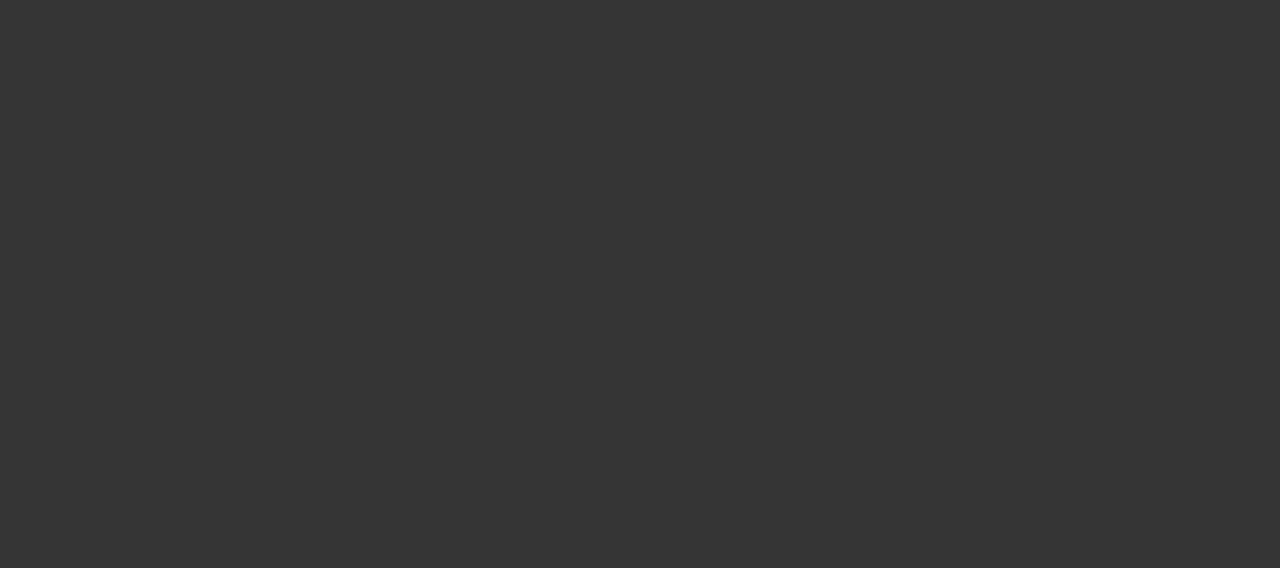
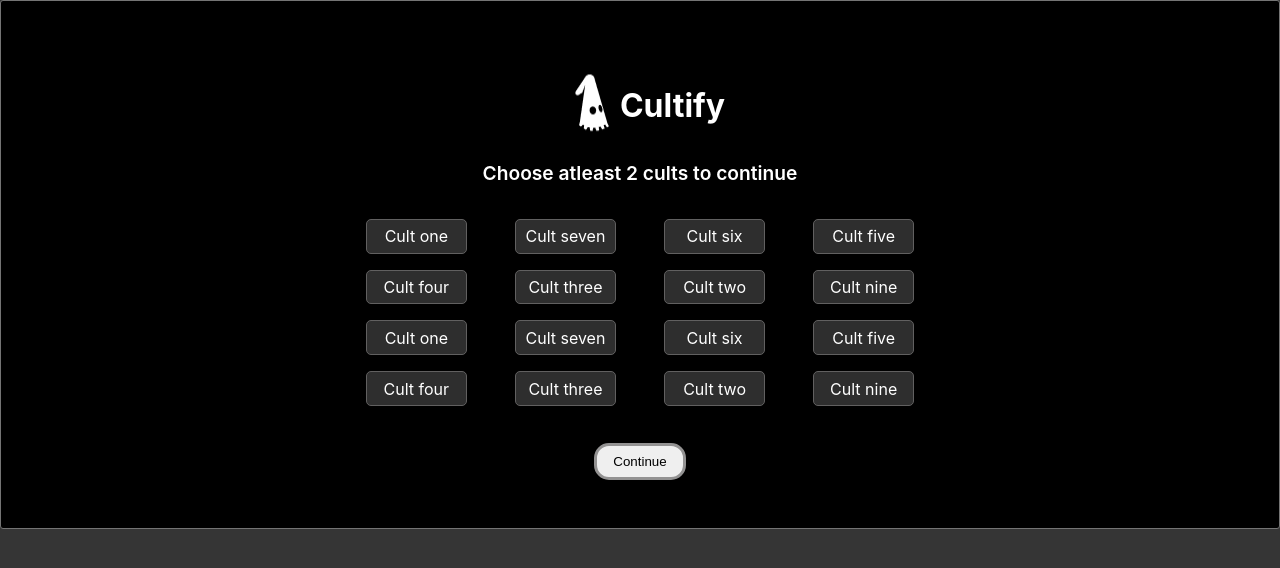
Before and after one commit to SayanMunshi-blank36/Cultify-frontend, a React (Create React App) app in the folder frontend/: page /selection in a window 1280 px wide. Before the commit this address had no page. Shown: the top 568 px of the page. Built offline with nearby package versions, Linux system fonts and the light colour scheme.

Commit message:
created selection page as well as a component, use selection component in profile preferences

```diff
--- a/frontend/src/App.js
+++ b/frontend/src/App.js
@@ -4,6 +4,7 @@ import './App.css';
 import Home from "./pages/Home";
 import SignUp from "./pages/SignUp";
 import SignIn from "./pages/SignIn";
+import Selection from "./pages/Selection";
 
 function App() {
   return (
@@ -12,6 +13,7 @@ function App() {
                 <Route path="/" element={<Home />} />
                 <Route path="/signin" element={<SignIn />} />
                 <Route path="/signup" element={<SignUp />} />
+                <Route path="/selection" element={<Selection />} />
             </Routes>
         </BrowserRouter>
   );
--- /dev/null
+++ b/frontend/src/componenets/CultSelection.css
@@ -0,0 +1,68 @@
+.cultSelection{
+    display: flex;
+    flex-direction: column;
+    justify-content: center;
+    align-items: center;
+    padding: 3rem;
+    border: 1px solid #747474;
+    border-radius: 3px;
+    background-color: #000;
+    color: #fff;
+
+}
+.heading {
+    display: flex;
+    flex-direction: row;
+    justify-content: center;
+    padding: 1rem;
+
+}
+
+.detail {
+    font-size: 1.2rem;
+    font-weight: 600;
+    line-height: 20px;
+    margin: 0px 40px 20px 40px;
+}
+
+.cults {
+    padding: 1rem;
+    display: grid;
+    grid-template-columns: 1fr 1fr 1fr 1fr;
+    row-gap: 1rem;
+    column-gap: 3rem;
+
+}
+@keyframes zoom-in{
+    0% {
+      transform: scale(1);
+    }
+    100% {
+      transform: scale(1.2);
+    }
+  }
+.cult{
+    text-align: center;
+    padding: 0.4rem 0.6rem;
+    border: 1px solid rgb(97, 96, 96);
+    border-radius: 5px;
+    background-color: #2e2e2e;
+    transform: scale(1);
+}
+
+
+.cult:hover{
+    cursor: pointer;
+    animation: zoom-in 0.3s ease-in-out ;
+    transform: scale(1.2);
+}
+
+.cultSelection-btn{
+    margin-top: 1.3rem;
+    padding: 0.5rem 1rem;
+    border: 3px solid rgb(147, 146, 146);
+    border-radius: 15px;
+}
+.cultSelection-btn:hover{
+    cursor: pointer;
+}
--- /dev/null
+++ b/frontend/src/componenets/CultSelection.jsx
@@ -0,0 +1,42 @@
+import React from "react";
+import logo from '../img/logo.jpg';
+import './CultSelection.css';
+
+function CultSelection() {
+    function postData(){
+
+    }
+
+    return (
+        <div className='cultSelection'>
+            <div className='heading'>
+                <img className='cultifyLogo' src={logo} alt="logo" />
+                <h1>Cultify </h1>
+            </div>
+            <p className='detail'>
+                Choose atleast 2 cults to continue
+            </p>
+            <div className="cults">
+                <div className="cult"> Cult one</div>
+                <div className="cult"> Cult seven</div>
+                <div className="cult"> Cult six</div>
+                <div className="cult"> Cult five</div>
+                <div className="cult"> Cult four</div>
+                <div className="cult"> Cult three</div>
+                <div className="cult"> Cult two</div>
+                <div className="cult"> Cult nine</div>
+                <div className="cult"> Cult one</div>
+                <div className="cult"> Cult seven</div>
+                <div className="cult"> Cult six</div>
+                <div className="cult"> Cult five</div>
+                <div className="cult"> Cult four</div>
+                <div className="cult"> Cult three</div>
+                <div className="cult"> Cult two</div>
+                <div className="cult"> Cult nine</div>
+            </div>
+            <button className="cultSelection-btn" onClick={postData()}>Continue</button>
+        </div>
+    );
+}
+
+export default CultSelection;
--- /dev/null
+++ b/frontend/src/pages/Selection.js
@@ -0,0 +1,12 @@
+import React from 'react';
+import CultSelection from '../componenets/CultSelection';
+
+function Selection() {
+  return (
+    <div className='selection'>
+        <CultSelection />
+    </div>
+  );
+}
+
+export default Selection;
```
